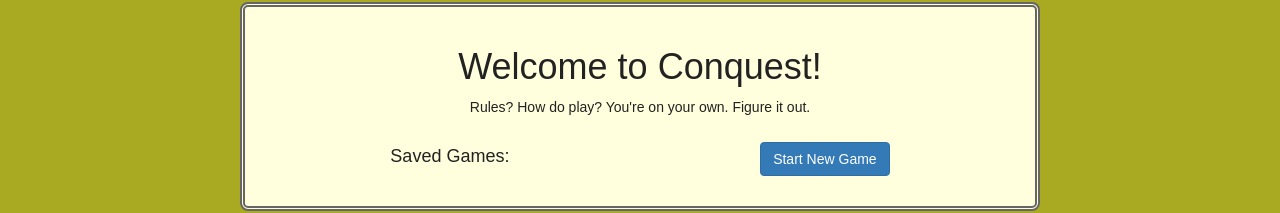
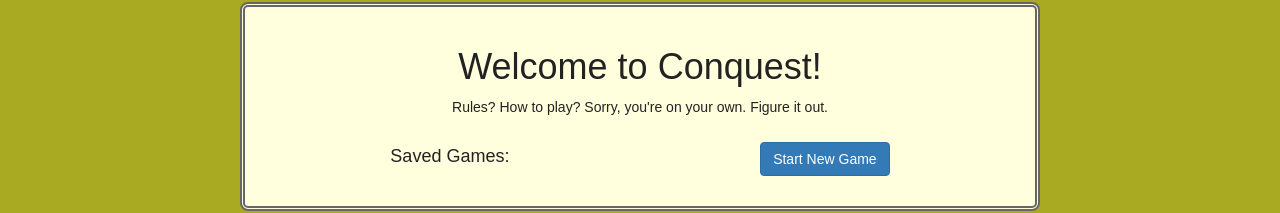
Before and after one commit to life4ants/conquest, a React (Create React App) app: page / in a window 1280 px wide. Shown: the part 118-331 px from the top of the page. Built offline with nearby package versions, Linux system fonts and the light colour scheme.

Commit message:
fix typo

```diff
--- a/src/components/welcome.js
+++ b/src/components/welcome.js
@@ -8,7 +8,7 @@ class Welcome extends Component {
         <div className="overlay-box">
           <h1>Welcome to Conquest!</h1>
           <p>
-            Rules? How do play? You're on your own. Figure it out.
+            Rules? How to play? Sorry, you're on your own. Figure it out.
           </p>
           <div className='games-list-box'>
             <div>
```
